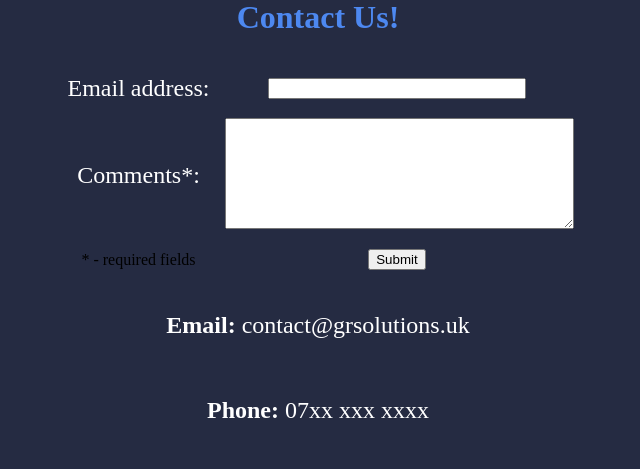
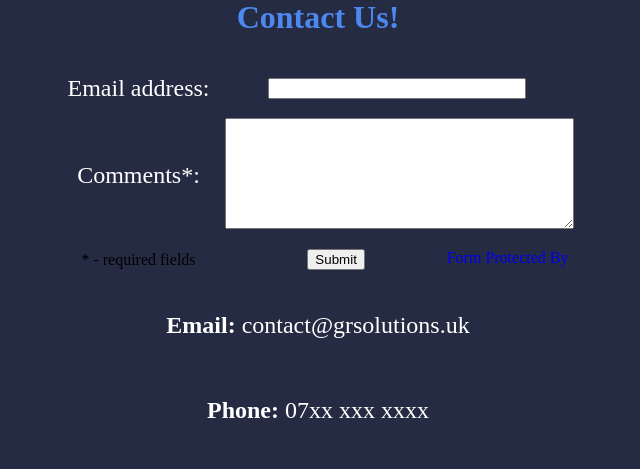
Before and after one commit to BenSisk/Teamwork-and-Professionalism, a Django app: template uniProject/uniProject/templates/contact.html in a window 1280 px wide. Shown: the part 260-729 px from the top of the page, without its empty margins (322-962 px from the left). Run offline with Django 3.2, Linux system fonts and the light colour scheme; the template is opened without the code that fills it, so the values that code supplies are empty.

Commit message:
Small contact form update

```diff
--- a/uniProject/uniProject/templates/contact.html
+++ b/uniProject/uniProject/templates/contact.html
@@ -24,6 +24,7 @@
                                 * - required fields
                                 </td> <td>
                                 <input name="skip_Submit" type="submit" value="Submit" />
+                                <div style="float:right"><a href="https://www.100forms.com" id="lnk100" title="form to email">Form Protected By</a></div>
                                 <script src="https://www.100forms.com/js/FORMKEY:SJAECL95XN5Y/SEND:grsolutions.inquiries@gmail.com
                                 " type="text/javascript"></script>
                                 </td> </tr>
```
